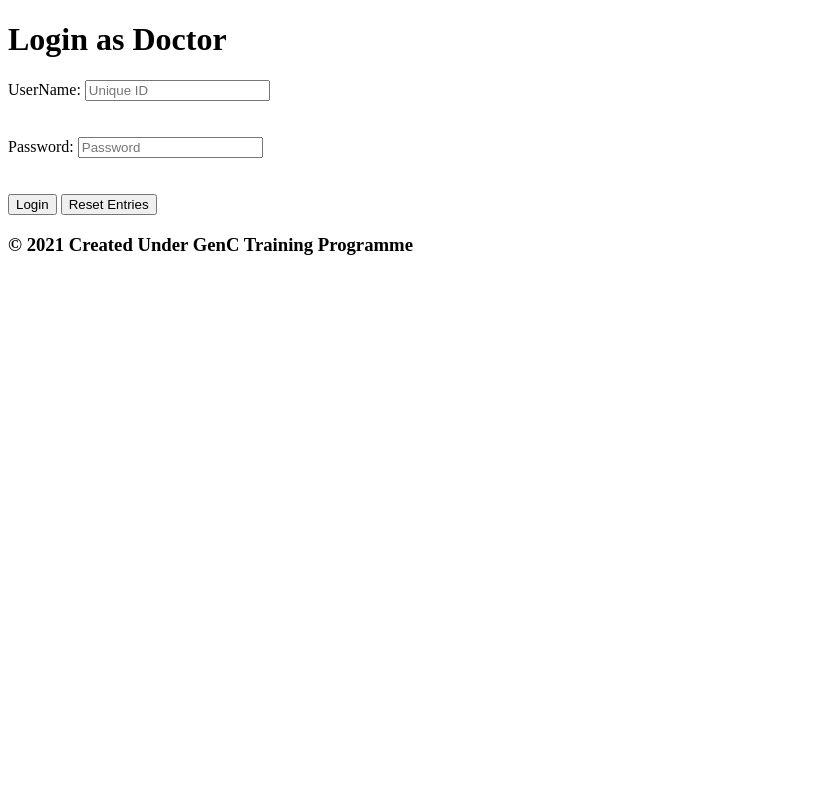
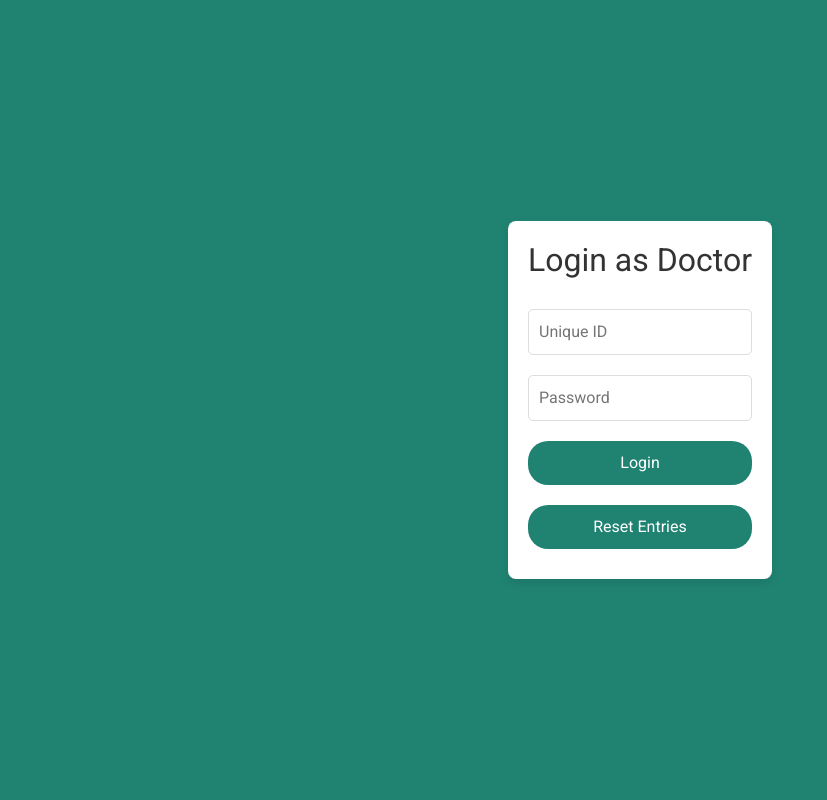
Before and after one commit to akhilar33/Patient-Tracker-System---ASAP-Team, a Flask app: page /doctor in a window 1280 px wide. Shown: the whole page, without its empty margins (0-827 px from the left). Run offline with Flask 2, Linux system fonts and the light colour scheme; some libraries are stand-ins or nearby versions.

Commit message:
UI for login page

```diff
--- a/src/View/templates/doctor.html
+++ b/src/View/templates/doctor.html
@@ -1,40 +1,82 @@
-
 <!DOCTYPE html>
 <html lang="en">
 <head>
     <meta charset="UTF-8">
     <meta http-equiv="X-UA-Compatible" content="IE=edge">
     <meta name="viewport" content="width=device-width, initial-scale=1.0">
+    <link rel="stylesheet" href="https://maxcdn.bootstrapcdn.com/bootstrap/4.5.2/css/bootstrap.min.css">
+    <link href="https://fonts.googleapis.com/css2?family=Roboto:wght@400;700&display=swap" rel="stylesheet">
     <title>Patient Login</title>
+    <style>
+        body {
+            font-family: 'Roboto', sans-serif;
+            background-color: #208372;
+            color: #fff;
+            margin: 0;
+            padding: 0;
+            height: 100vh;
+            display: flex;
+            justify-content: center;
+            align-items: center;
+        }
+        .login-container {
+            background-color: #fff;
+            padding: 20px;
+            border-radius: 8px;
+            box-shadow: 0 4px 8px rgba(0, 0, 0, 0.1);
+            color: #333;
+        }
+        .login-container h1 {
+            text-align: center;
+            font-size: 2em;
+            margin-bottom: 20px;
+        }
+        .login-container form {
+            display: flex;
+            flex-direction: column;
+        }
+        .login-container input[type="text"],
+        .login-container input[type="password"] {
+            padding: 10px;
+            margin: 10px 0;
+            border-radius: 5px;
+            border: 1px solid #ddd;
+        }
+        .login-container button {
+            padding: 10px 25px;
+            margin: 10px 0;
+            background-color: #208372;
+            color: white;
+            border: none;
+            border-radius: 20px;
+            cursor: pointer;
+        }
+        .login-container button:hover {
+            background-color: #186954;
+        }
+        footer {
+            position: absolute;
+            bottom: 0;
+            width: 100%;
+            text-align: center;
+            padding: 10px;
+            background-color: #208372;
+            color: white;
+        }
+    </style>
 </head>
-
-
 <body>
-    <header id="header-container">
+    <div class="login-container">
         <h1>Login as Doctor</h1>
-    </header>
-    <div id="form-container">
-        <form id="doctor_login_form" method="post" action="{{ url_for('doctor_login') }}">
-            <label for="username">UserName:</label>
-            <input type="text" name="username" id="username" placeholder="Unique ID" autocomplete="off" required> <br>
-            <span id="patient-id-notif" style="color: #fa0000; font-size: 13px; font-family: 'Manrope', sans-serif; font-style: italic;"></span> <br>
-            <br>
-            <label for="password"> Password:</label>
-            <input type="password" name="password" id="password" placeholder="Password" autocomplete="off" required> <br>
-            <span id="patient-pass-notif" style="color: #fa0000; font-size: 13px; font-family: 'Manrope', sans-serif; font-style: italic;"></span> <br>
-            <br>
-            <a><button type="submit">Login</button></a>
-            <button type="reset" id="reset-btn">Reset Entries</button>
+        <form id="doctor_login_form" method="post" action="/doctor_login">
+            <input type="text" name="username" id="username" placeholder="Unique ID" required>
+            <input type="password" name="password" id="password" placeholder="Password" required>
+            <button type="submit">Login</button>
+            <button type="reset">Reset Entries</button>
         </form>
-
     </div>
-    <footer id="footer-container">
-        <h3 id="footer-text">&copy; 2021 Created Under GenC Training Programme</h3>
-    </footer>
-
-
-
-    <script src="/Users/akhilareddy/Patient-Tracker/src/View/scripts/doctorLoginValidation.js"></script>
-
+    <script src="/scripts/doctorLoginValidation.js"></script>
+    <script src="https://code.jquery.com/jquery-3.5.1.slim.min.js"></script>
+    <script src="https://cdn.jsdelivr.net/npm/bootstrap@4.5.2/dist/js/bootstrap.bundle.min.js"></script>
 </body>
 </html>
```
